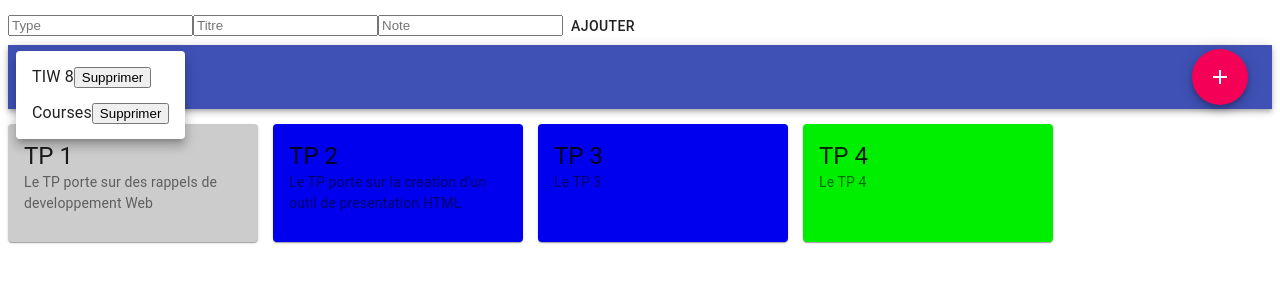
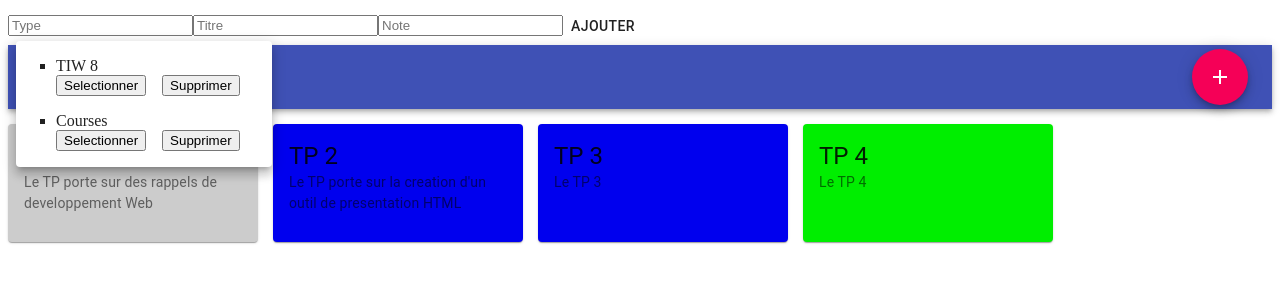
Before and after one commit to NdiagaSarr/TP2_APP_Multisurface, a React app: page / in a window 1280 px wide. Both pictures are taken after a click on the button 44 px from the left and 76 px from the top of the page. Shown: the top 300 px of the page. Built offline with nearby package versions, Linux system fonts and the light colour scheme.

Commit message:
Logique du toolbar fixée

```diff
--- a/package.json
+++ b/package.json
@@ -7,6 +7,11 @@
     "@babel/core": "^7.13.16",
     "@babel/preset-env": "^7.13.15",
     "@babel/preset-react": "^7.13.13",
+    "@fortawesome/fontawesome-svg-core": "^1.2.35",
+    "@fortawesome/free-brands-svg-icons": "^5.15.3",
+    "@fortawesome/free-regular-svg-icons": "^5.15.3",
+    "@fortawesome/free-solid-svg-icons": "^5.15.3",
+    "@fortawesome/react-fontawesome": "^0.1.14",
     "@material-ui/core": "^4.11.3",
     "@material-ui/icons": "^4.11.2",
     "@reduxjs/toolkit": "^1.5.1",
--- a/src/components/AppToolbar.jsx
+++ b/src/components/AppToolbar.jsx
@@ -1,16 +1,15 @@
-import React, { useState } from 'react';
+import React from 'react';
 import { makeStyles } from '@material-ui/core/styles';
 import AppBar from '@material-ui/core/AppBar';
 import Toolbar from '@material-ui/core/Toolbar';
 import Typography from '@material-ui/core/Typography';
 import IconButton from '@material-ui/core/IconButton';
 import MenuIcon from '@material-ui/icons/Menu';
-import MenuItem from '@material-ui/core/MenuItem';
 import Menu from '@material-ui/core/Menu';
 import Fab from '@material-ui/core/Fab';
 import AddIcon from '@material-ui/icons/Add';
-
-import Apptoolbarform from './Apptoolbarform';
+import { MenuList } from '@material-ui/core';
+import { blue } from '@material-ui/core/colors';
 
 const useStyles = makeStyles((theme) => ({
   root: {
@@ -25,28 +24,12 @@ const useStyles = makeStyles((theme) => ({
 }));
 
 function AppToolbar(board) {
-  const [edit, setEdit] = useState({
-    id: null,
-    value: '',
-  });
-
   const classes = useStyles();
   const { postits } = board;
   const [auth] = React.useState(true);
   const [anchorEl, setAnchorEl] = React.useState(null);
   const open = Boolean(anchorEl);
-
-  const maj = (value) => {
-    board.modif(edit.id, value);
-    setEdit({
-      id: null,
-      value: 'ecrit',
-    });
-  };
-
-  if (edit.id) {
-    return <Apptoolbarform edit={edit} onSubmit={maj} />;
-  }
+  const [choisi, setChoisi] = React.useState(postits[0].title);
 
   const handleMenu = (event) => {
     setAnchorEl(event.currentTarget);
@@ -85,15 +68,35 @@ function AppToolbar(board) {
         >
           {
             postits.map((postit) => (
-              <MenuItem onClick={handleClose} key={postit.id}>
-                {postit.title}
-                <button type="button" onClick={() => board.suppr(postit.id)}>Supprimer</button>
-              </MenuItem>
+              <MenuList
+                onClick={handleClose}
+                key={postit.id}
+                className={classes.menuButton}
+                style={{ backgroundColor: blue }}
+              >
+                <ul>
+                  <li>{postit.title}</li>
+                  <button
+                    type="button"
+                    className={classes.menuButton}
+                    onClick={() => setChoisi(postit.title)}
+                  >
+                    Selectionner
+                  </button>
+                  <button
+                    type="button"
+                    className={classes.menuButton}
+                    onClick={() => board.suppr(postit.id)}
+                  >
+                    Supprimer
+                  </button>
+                </ul>
+              </MenuList>
             ))
           }
         </Menu>
         <Typography variant="h6" className={classes.title}>
-          {postits[0].title}
+          {choisi}
         </Typography>
         {auth && (
         <div>
```
Also changed, not shown: 1 other file (tests, documents, lock files or other folders).
